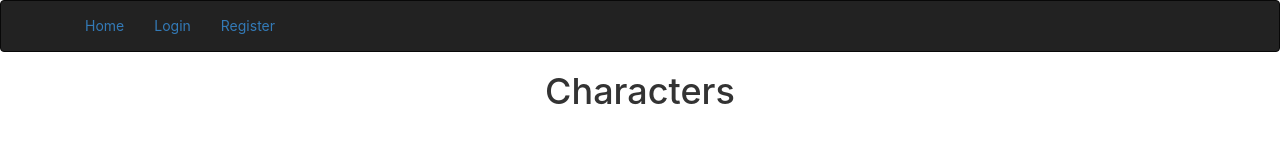
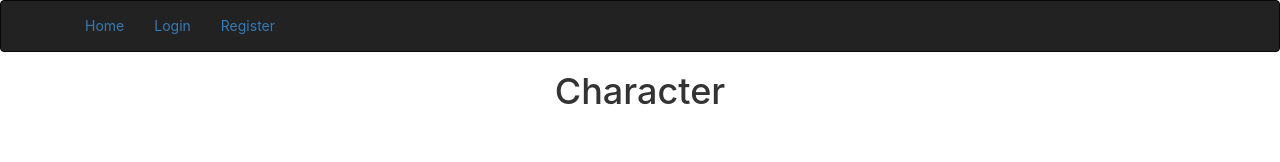
Before and after one commit to curtmorgan3/dnd, a React (Create React App) app in the folder client/: page /characters in a window 1280 px wide. Shown: the top 162 px of the page. Built offline with nearby package versions, Linux system fonts and the light colour scheme; the HTML template or start-up script is replaced by a standard one.

Commit message:
retrieved user's characters and stored in state

```diff
--- a/client/package.json
+++ b/client/package.json
@@ -2,7 +2,7 @@
   "name": "client",
   "version": "0.1.0",
   "private": true,
-  "proxy": "http://localhost:3001/api",
+  "proxy": "http://localhost:3001",
   "dependencies": {
     "axios": "^0.18.0",
     "react": "^16.7.0",
--- a/client/src/App.js
+++ b/client/src/App.js
@@ -1,5 +1,6 @@
 import React, { Component } from 'react';
 import { BrowserRouter as Router, Route, Redirect, Link } from 'react-router-dom';
+import { getUserCharacters } from './api-helpers.js';
 import NavBar from './Components/NavBar';
 import Landing from './Components/Landing';
 import Register from './Components/Register';
@@ -12,7 +13,8 @@ class App extends Component {
 		super(props);
 		this.state = {
 			token: '',
-			redirect: false
+			redirect: false,
+			characters: [],
 		}
 		this.signOut = this.signOut.bind(this);
 		this.logIn = this.logIn.bind(this);
@@ -21,9 +23,11 @@ class App extends Component {
 	async componentDidMount(){
 		const token = await localStorage.getItem('dnd_token');
 		if (token){
+			const characters = await getUserCharacters();
 			this.setState({
-				token: token,
-			})
+				token,
+				characters
+			});
 		}
 	}
 	logIn(token){
@@ -60,7 +64,9 @@ class App extends Component {
 						<Login logIn={this.logIn}/>
 					)}/>
 					<Route path='/register' component={Register} />
-					<Route path='/characters' component={Characters} />
+					<Route path='/characters' render={props => (
+						<Characters characters={this.state.characters} />
+					)}/>
 
 				</div>
 			</Router>
--- a/client/src/Components/Characters/index.js
+++ b/client/src/Components/Characters/index.js
@@ -1,10 +1,15 @@
 import React from 'react';
 
 export default function Characters(props){
-
+	const characters = props.characters;
 	return(
 		<div>
-			<h1>Characters</h1>
+			<h1>Character</h1>
+			{characters.map(character => (
+				<div>
+					<p>{character.name}</p>
+				</div>
+			))}
 		</div>
 	)
 }
--- /dev/null
+++ b/client/src/api-helpers.js
@@ -0,0 +1,7 @@
+import axios from 'axios';
+
+export async function getUserCharacters(){
+	const characterData = await axios.get('/characters');
+	return characterData.data;
+
+}
```
